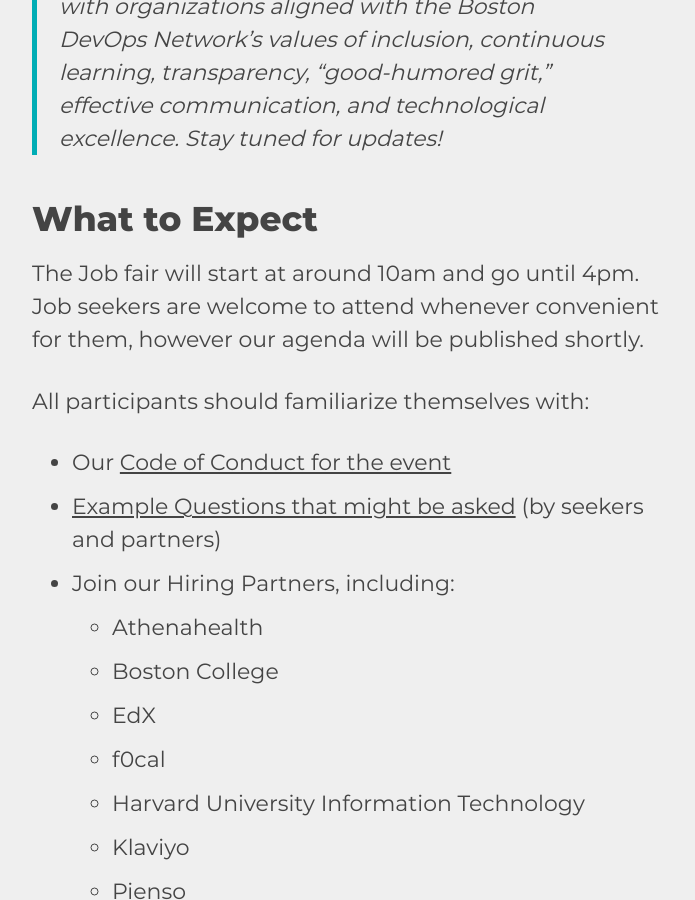
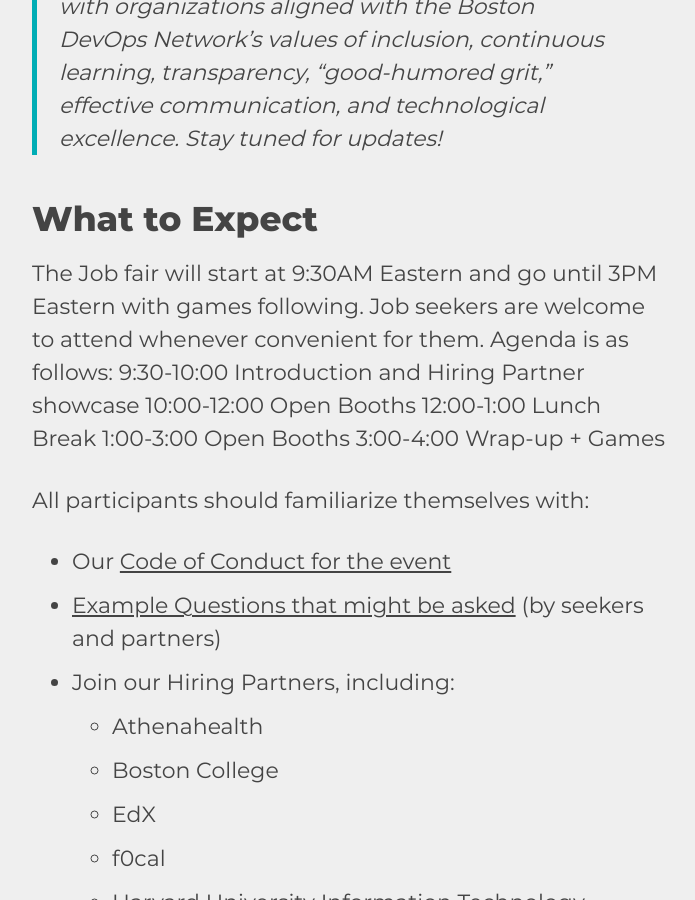
Before and after one commit to bostondevopsnetwork/bostondevopsnetwork.org, a Jekyll site: the page built from _pages/job-fair.md, in a window 1280 px wide and 900 px high, scrolled down 426 px. Shown: the whole window, without its empty margins (290-985 px from the left). Built offline with Jekyll 4.4.1, drawn with Linux system fonts in a browser that asks for light colours; cached includes are drawn as plain includes.

Commit message:
Update job-fair.md

```diff
--- a/_pages/job-fair.md
+++ b/_pages/job-fair.md
@@ -8,7 +8,13 @@ permalink: /job-fair/
 > The Boston DevOps community will come together on November 4th, 2021 for a virtual job fair. We aim to connect those looking for DevOps Engineer, Site Reliability Engineer, Platform Engineer, Systems Engineer, and similar positions, with organizations aligned with the Boston DevOps Network's values of inclusion, continuous learning, transparency, "good-humored grit," effective communication, and technological excellence. Stay tuned for updates!
 
 # What to Expect
-The Job fair will start at around 10am and go until 4pm. Job seekers are welcome to attend whenever convenient for them, however our agenda will be published shortly.
+The Job fair will start at 9:30AM Eastern and go until 3PM Eastern with games following. Job seekers are welcome to attend whenever convenient for them.
+Agenda is as follows:
+9:30-10:00 Introduction and Hiring Partner showcase
+10:00-12:00 Open Booths
+12:00-1:00 Lunch Break
+1:00-3:00 Open Booths
+3:00-4:00 Wrap-up + Games
 
 All participants should familiarize themselves with:
 
```
